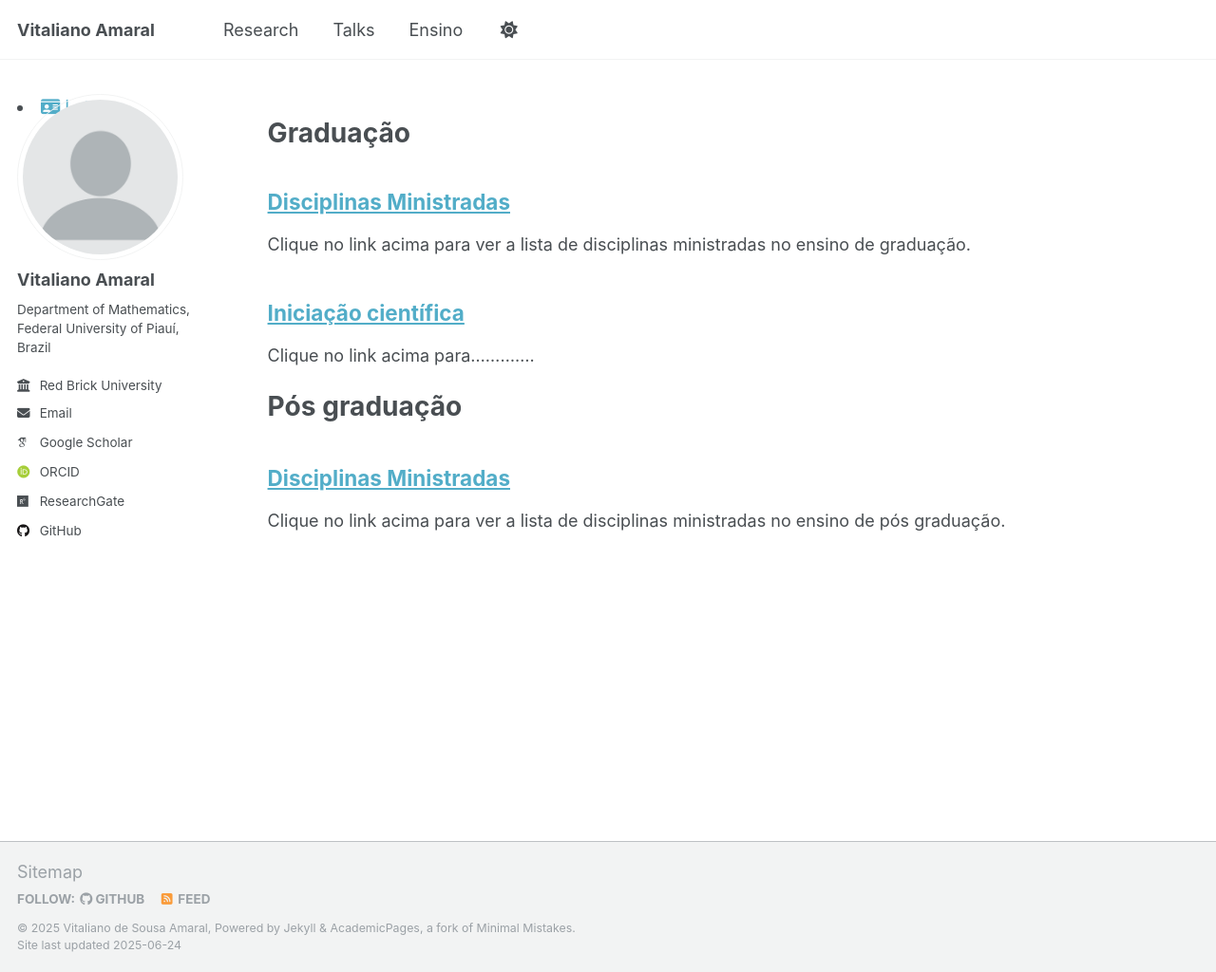
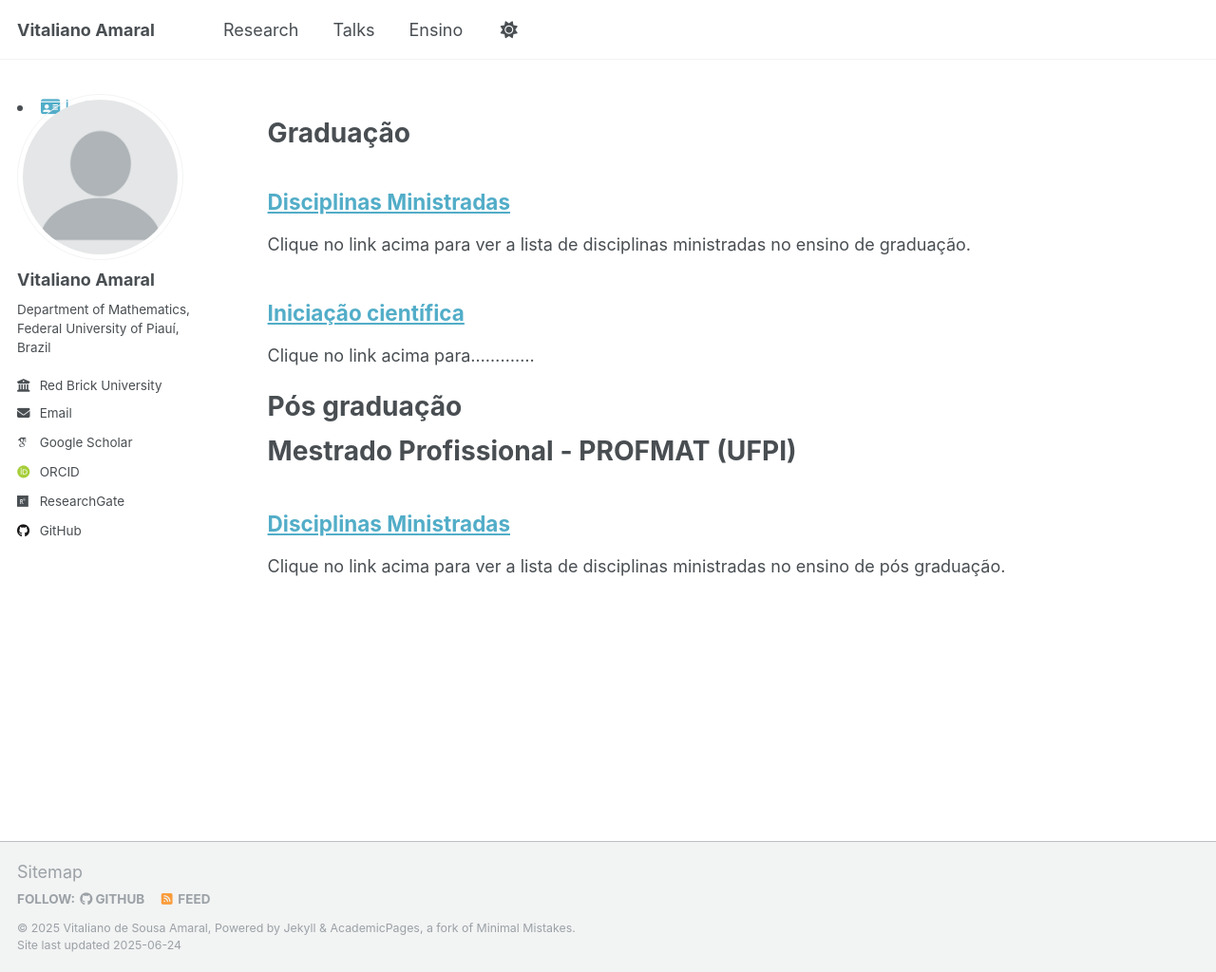
Before and after one commit to vitalianoamaral/vitalianoamaral.github.io, a Jekyll site: the page built from _pages/ensino.md, in a window 1280 px wide and 1024 px high. Shown: the whole window at 95% size. Built offline with Jekyll 4.4.1, drawn with Linux system fonts in a browser that asks for light colours; some web fonts are replaced.

Commit message:
Update ensino.md

```diff
--- a/_pages/ensino.md
+++ b/_pages/ensino.md
@@ -10,5 +10,6 @@ Clique no link acima para ver a lista de disciplinas ministradas no ensino de gr
 ## [Iniciação científica](/ensino/ic/)
 Clique no link acima para.............
 # Pós graduação
+# Mestrado Profissional - PROFMAT (UFPI)
 ## [Disciplinas Ministradas](/ensino/disciplinasg/)
 Clique no link acima para ver a lista de disciplinas ministradas no ensino de pós graduação.
```
